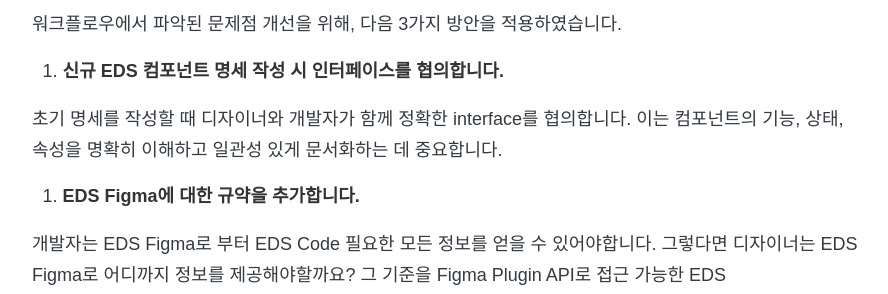
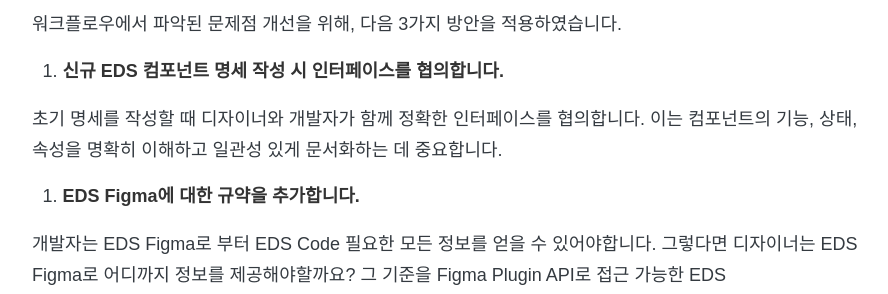
Before and after one commit to 8percent/8percent.github.io, a Jekyll site: the page built from _posts/2024-07-07-frontend-eds-improvement.md, in a window 1280 px wide and 900 px high, scrolled down 3199 px. Shown: the part 151-445 px from the top of the window, without its empty margins (194-1082 px from the left). Built offline with Jekyll 4.4.1, drawn with Linux system fonts in a browser that asks for light colours; some web fonts are replaced.

Commit message:
Update _posts/2024-07-07-frontend-eds-improvement.md
Co-authored-by: joSeugHee <104751519+joSeugHee@users.noreply.github.com>

```diff
--- a/_posts/2024-07-07-frontend-eds-improvement.md
+++ b/_posts/2024-07-07-frontend-eds-improvement.md
@@ -97,7 +97,7 @@
 
 1. **신규 EDS 컴포넌트 명세 작성 시 인터페이스를 협의합니다.**
 
-초기 명세를 작성할 때 디자이너와 개발자가 함께 정확한 interface를 협의합니다. 이는 컴포넌트의 기능, 상태, 속성을 명확히 이해하고 일관성 있게 문서화하는 데 중요합니다.
+초기 명세를 작성할 때 디자이너와 개발자가 함께 정확한 인터페이스를 협의합니다. 이는 컴포넌트의 기능, 상태, 속성을 명확히 이해하고 일관성 있게 문서화하는 데 중요합니다.
 
 2. **EDS Figma에 대한 규약을 추가합니다.**
 
```
